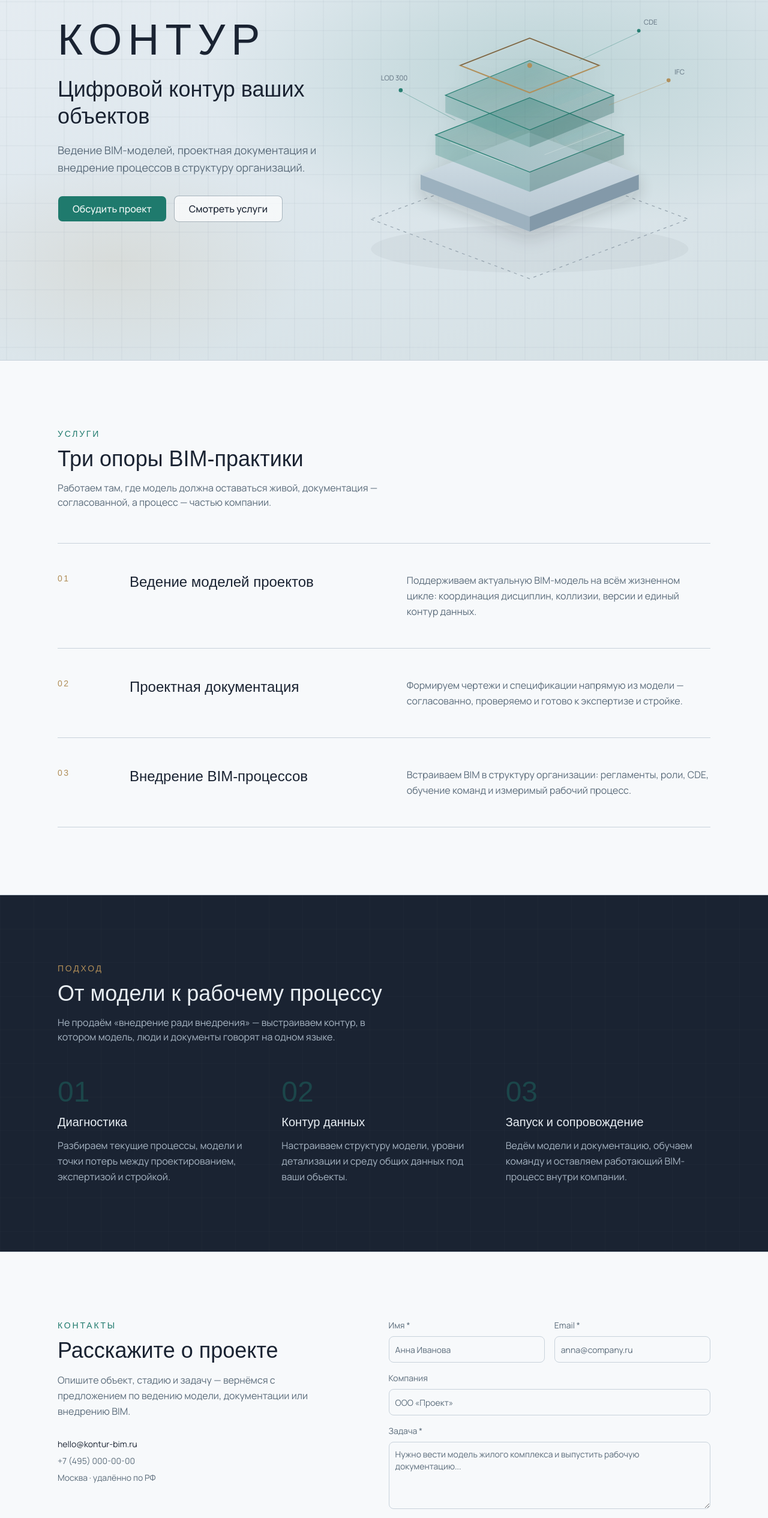
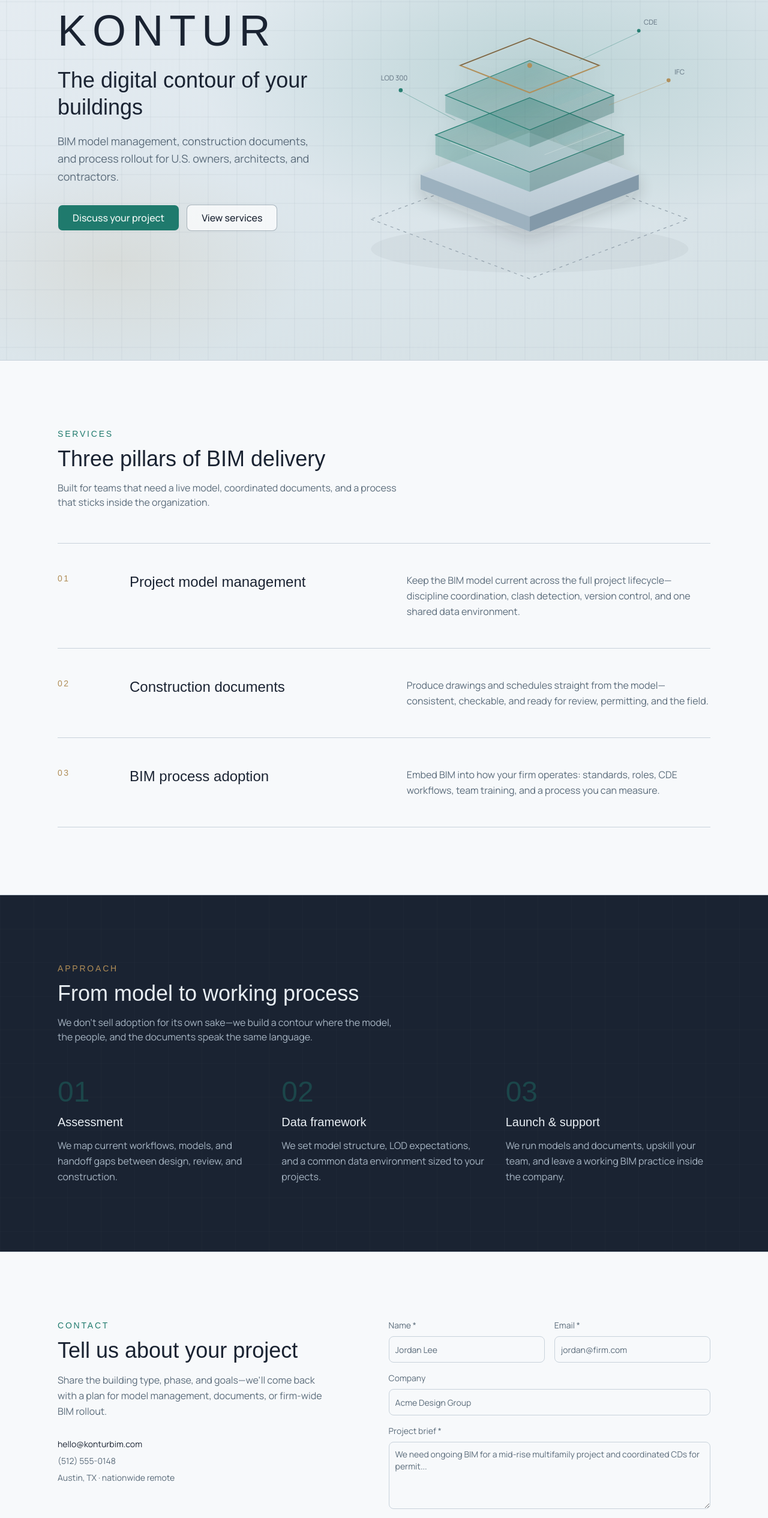
Before and after one commit to laskevich1899/axis, a Next.js app: page / in a window 1280 px wide. Shown: the part 200-2730 px from the top of the page at 60% size. Built offline with nearby package versions, Linux system fonts and the light colour scheme; a web font is replaced by a local one.

Commit message:
Localize KONTUR site to American English
Switch copy, contacts, and metadata to a U.S. market framing
with Latin brand spelling and nationwide remote positioning.

Co-authored-by: nikitakyxta <nikitakyxta@gmail.com>

```diff
--- a/src/app/layout.tsx
+++ b/src/app/layout.tsx
@@ -4,13 +4,13 @@ import "./globals.css";
 
 const manrope = Manrope({
   variable: "--font-manrope",
-  subsets: ["latin", "cyrillic"],
+  subsets: ["latin"],
   display: "swap",
 });
 
 const unbounded = Unbounded({
   variable: "--font-unbounded",
-  subsets: ["latin", "cyrillic"],
+  subsets: ["latin"],
   display: "swap",
 });
 
@@ -20,22 +20,23 @@ const geistMono = Geist_Mono({
 });
 
 export const metadata: Metadata = {
-  title: "КОНТУР — BIM-модели, документация и внедрение процессов",
+  title: "KONTUR — BIM models, construction documents & process adoption",
   description:
-    "BIM-компания КОНТУР: ведение моделей проектов, создание проектной документации и внедрение BIM-процессов в структуру организаций.",
+    "KONTUR is a U.S. BIM firm for project model management, construction documentation, and embedding BIM processes into your organization.",
   keywords: [
     "BIM",
-    "ведение моделей",
-    "проектная документация",
-    "внедрение BIM",
-    "КОНТУР",
+    "VDC",
+    "model management",
+    "construction documents",
+    "BIM adoption",
+    "KONTUR",
   ],
 };
 
 export default function RootLayout({ children }: LayoutProps<"/">) {
   return (
     <html
-      lang="ru"
+      lang="en"
       className={`${manrope.variable} ${unbounded.variable} ${geistMono.variable} h-full`}
     >
       <body className="min-h-full flex flex-col">{children}</body>
--- a/src/app/page.tsx
+++ b/src/app/page.tsx
@@ -6,33 +6,33 @@ import { Reveal } from "@/components/reveal";
 const services = [
   {
     number: "01",
-    title: "Ведение моделей проектов",
-    text: "Поддерживаем актуальную BIM-модель на всём жизненном цикле: координация дисциплин, коллизии, версии и единый контур данных.",
+    title: "Project model management",
+    text: "Keep the BIM model current across the full project lifecycle—discipline coordination, clash detection, version control, and one shared data environment.",
   },
   {
     number: "02",
-    title: "Проектная документация",
-    text: "Формируем чертежи и спецификации напрямую из модели — согласованно, проверяемо и готово к экспертизе и стройке.",
+    title: "Construction documents",
+    text: "Produce drawings and schedules straight from the model—consistent, checkable, and ready for review, permitting, and the field.",
   },
   {
     number: "03",
-    title: "Внедрение BIM-процессов",
-    text: "Встраиваем BIM в структуру организации: регламенты, роли, CDE, обучение команд и измеримый рабочий процесс.",
+    title: "BIM process adoption",
+    text: "Embed BIM into how your firm operates: standards, roles, CDE workflows, team training, and a process you can measure.",
   },
 ];
 
 const steps = [
   {
-    title: "Диагностика",
-    text: "Разбираем текущие процессы, модели и точки потерь между проектированием, экспертизой и стройкой.",
+    title: "Assessment",
+    text: "We map current workflows, models, and handoff gaps between design, review, and construction.",
   },
   {
-    title: "Контур данных",
-    text: "Настраиваем структуру модели, уровни детализации и среду общих данных под ваши объекты.",
+    title: "Data framework",
+    text: "We set model structure, LOD expectations, and a common data environment sized to your projects.",
   },
   {
-    title: "Запуск и сопровождение",
-    text: "Ведём модели и документацию, обучаем команду и оставляем работающий BIM-процесс внутри компании.",
+    title: "Launch & support",
+    text: "We run models and documents, upskill your team, and leave a working BIM practice inside the company.",
   },
 ];
 
@@ -42,21 +42,21 @@ export default function Home() {
       <header className="absolute inset-x-0 top-0 z-20">
         <div className="mx-auto flex max-w-6xl items-center justify-between px-6 py-5 md:px-8">
           <a href="#top" className="font-heading text-lg tracking-[0.18em] text-ink md:text-xl">
-            КОНТУР
+            KONTUR
           </a>
-          <nav className="hidden items-center gap-8 text-sm text-steel md:flex" aria-label="Основная навигация">
+          <nav className="hidden items-center gap-8 text-sm text-steel md:flex" aria-label="Primary">
             <a href="#services" className="transition-colors hover:text-ink">
-              Услуги
+              Services
             </a>
             <a href="#approach" className="transition-colors hover:text-ink">
-              Подход
+              Approach
             </a>
             <a href="#contact" className="transition-colors hover:text-ink">
-              Контакты
+              Contact
             </a>
           </nav>
           <Button render={<a href="#contact" />} nativeButton={false} size="lg" className="h-10 px-4">
-            Связаться
+            Get in touch
           </Button>
         </div>
       </header>
@@ -77,22 +77,23 @@ export default function Home() {
             <div className="max-w-xl">
               <Reveal>
                 <p className="font-heading text-4xl leading-none tracking-[0.14em] text-ink sm:text-5xl md:text-6xl lg:text-7xl">
-                  КОНТУР
+                  KONTUR
                 </p>
               </Reveal>
               <Reveal delayMs={120}>
                 <h1 className="mt-6 max-w-lg font-heading text-2xl leading-tight text-ink sm:text-3xl md:text-4xl">
-                  Цифровой контур ваших объектов
+                  The digital contour of your buildings
                 </h1>
               </Reveal>
               <Reveal delayMs={220}>
                 <p className="mt-5 max-w-md text-base leading-relaxed text-steel md:text-lg">
-                  Ведение BIM-моделей, проектная документация и внедрение процессов в структуру организаций.
+                  BIM model management, construction documents, and process rollout for U.S. owners, architects, and
+                  contractors.
                 </p>
               </Reveal>
               <Reveal delayMs={320} className="mt-8 flex flex-wrap gap-3">
                 <Button render={<a href="#contact" />} nativeButton={false} size="lg" className="h-11 px-6 text-base">
-                  Обсудить проект
+                  Discuss your project
                 </Button>
                 <Button
                   render={<a href="#services" />}
@@ -101,7 +102,7 @@ export default function Home() {
                   size="lg"
                   className="h-11 border-steel/40 bg-white/70 px-6 text-base backdrop-blur-sm"
                 >
-                  Смотреть услуги
+                  View services
                 </Button>
               </Reveal>
             </div>
@@ -110,13 +111,13 @@ export default function Home() {
 
         <section id="services" className="border-t border-border bg-[#f7f9fb]">
           <div className="mx-auto max-w-6xl px-6 py-20 md:px-8 md:py-28">
-            <p className="font-heading text-sm tracking-[0.2em] text-teal uppercase">Услуги</p>
+            <p className="font-heading text-sm tracking-[0.2em] text-teal uppercase">Services</p>
             <h2 className="mt-3 max-w-2xl font-heading text-3xl text-ink md:text-4xl">
-              Три опоры BIM-практики
+              Three pillars of BIM delivery
             </h2>
             <p className="mt-4 max-w-xl text-steel">
-              Работаем там, где модель должна оставаться живой, документация — согласованной, а процесс — частью
-              компании.
+              Built for teams that need a live model, coordinated documents, and a process that sticks inside the
+              organization.
             </p>
 
             <ul className="mt-14 divide-y divide-border border-y border-border">
@@ -145,11 +146,11 @@ export default function Home() {
             aria-hidden
           />
           <div className="relative mx-auto max-w-6xl px-6 py-20 md:px-8 md:py-28">
-            <p className="font-heading text-sm tracking-[0.2em] text-brass uppercase">Подход</p>
-            <h2 className="mt-3 max-w-2xl font-heading text-3xl md:text-4xl">От модели к рабочему процессу</h2>
+            <p className="font-heading text-sm tracking-[0.2em] text-brass uppercase">Approach</p>
+            <h2 className="mt-3 max-w-2xl font-heading text-3xl md:text-4xl">From model to working process</h2>
             <p className="mt-4 max-w-xl text-[#a8b6c4]">
-              Не продаём «внедрение ради внедрения» — выстраиваем контур, в котором модель, люди и документы говорят на
-              одном языке.
+              We don&apos;t sell adoption for its own sake—we build a contour where the model, the people, and the
+              documents speak the same language.
             </p>
 
             <ol className="mt-14 grid gap-10 md:grid-cols-3 md:gap-8">
@@ -167,20 +168,20 @@ export default function Home() {
         <section id="contact" className="border-t border-border bg-[#f7f9fb]">
           <div className="mx-auto grid max-w-6xl gap-12 px-6 py-20 md:grid-cols-[1fr_1.1fr] md:gap-16 md:px-8 md:py-28">
             <div>
-              <p className="font-heading text-sm tracking-[0.2em] text-teal uppercase">Контакты</p>
-              <h2 className="mt-3 font-heading text-3xl text-ink md:text-4xl">Расскажите о проекте</h2>
+              <p className="font-heading text-sm tracking-[0.2em] text-teal uppercase">Contact</p>
+              <h2 className="mt-3 font-heading text-3xl text-ink md:text-4xl">Tell us about your project</h2>
               <p className="mt-4 max-w-md leading-relaxed text-steel">
-                Опишите объект, стадию и задачу — вернёмся с предложением по ведению модели, документации или внедрению
-                BIM.
+                Share the building type, phase, and goals—we&apos;ll come back with a plan for model management,
+                documents, or firm-wide BIM rollout.
               </p>
               <div className="mt-8 space-y-2 text-sm text-steel">
                 <p>
-                  <a className="text-ink underline-offset-4 hover:underline" href="mailto:hello@kontur-bim.ru">
-                    hello@kontur-bim.ru
+                  <a className="text-ink underline-offset-4 hover:underline" href="mailto:hello@konturbim.com">
+                    hello@konturbim.com
                   </a>
                 </p>
-                <p>+7 (495) 000-00-00</p>
-                <p>Москва · удалённо по РФ</p>
+                <p>(512) 555-0148</p>
+                <p>Austin, TX · nationwide remote</p>
               </div>
             </div>
             <ContactForm />
@@ -190,8 +191,8 @@ export default function Home() {
 
       <footer className="border-t border-border bg-mist">
         <div className="mx-auto flex max-w-6xl flex-col gap-4 px-6 py-8 text-sm text-steel md:flex-row md:items-center md:justify-between md:px-8">
-          <p className="font-heading tracking-[0.16em] text-ink">КОНТУР</p>
-          <p>BIM-модели · документация · внедрение процессов</p>
+          <p className="font-heading tracking-[0.16em] text-ink">KONTUR</p>
+          <p>BIM models · construction documents · process adoption</p>
           <p>© {new Date().getFullYear()}</p>
         </div>
       </footer>
--- a/src/components/bim-hero-visual.tsx
+++ b/src/components/bim-hero-visual.tsx
@@ -27,7 +27,7 @@ export function BimHeroVisual() {
       viewBox="0 0 960 720"
       className="h-full w-full"
       role="img"
-      aria-label="Изометрическая BIM-модель здания с цифровыми слоями"
+      aria-label="Isometric BIM building model with digital layers"
     >
       <defs>
         <linearGradient id="glass" x1="0%" y1="0%" x2="100%" y2="100%">
--- a/src/components/contact-form.tsx
+++ b/src/components/contact-form.tsx
@@ -22,7 +22,7 @@ export function ContactForm() {
 
     if (!name || !email || !request) {
       setStatus("error");
-      setMessage("Заполните имя, email и кратко опишите задачу.");
+      setMessage("Please enter your name, email, and a short project description.");
       return;
     }
 
@@ -35,7 +35,7 @@ export function ContactForm() {
     form.reset();
     setStatus("success");
     setMessage(
-      `Спасибо, ${name}${company ? ` (${company})` : ""}. Мы свяжемся с вами по ${email} в ближайшее время.`,
+      `Thanks, ${name}${company ? ` (${company})` : ""}. We'll reach out at ${email} shortly.`,
     );
   }
 
@@ -43,11 +43,11 @@ export function ContactForm() {
     <form onSubmit={handleSubmit} className="flex flex-col gap-4" noValidate>
       <div className="grid gap-4 sm:grid-cols-2">
         <label className="flex flex-col gap-2 text-sm text-steel">
-          Имя *
+          Name *
           <Input
             name="name"
             autoComplete="name"
-            placeholder="Анна Иванова"
+            placeholder="Jordan Lee"
             className="h-11"
             disabled={status === "loading"}
           />
@@ -58,28 +58,28 @@ export function ContactForm() {
             name="email"
             type="email"
             autoComplete="email"
-            placeholder="anna@company.ru"
+            placeholder="jordan@firm.com"
             className="h-11"
             disabled={status === "loading"}
           />
         </label>
       </div>
       <label className="flex flex-col gap-2 text-sm text-steel">
-        Компания
+        Company
         <Input
           name="company"
           autoComplete="organization"
-          placeholder="ООО «Проект»"
+          placeholder="Acme Design Group"
           className="h-11"
           disabled={status === "loading"}
         />
       </label>
       <label className="flex flex-col gap-2 text-sm text-steel">
-        Задача *
+        Project brief *
         <Textarea
           name="request"
           rows={4}
-          placeholder="Нужно вести модель жилого комплекса и выпустить рабочую документацию..."
+          placeholder="We need ongoing BIM for a mid-rise multifamily project and coordinated CDs for permit..."
           className="min-h-28 py-2.5"
           disabled={status === "loading"}
         />
@@ -87,7 +87,7 @@ export function ContactForm() {
 
       <div className="flex flex-col gap-3 sm:flex-row sm:items-center">
         <Button type="submit" size="lg" className="h-11 px-6 text-base" disabled={status === "loading"}>
-          {status === "loading" ? "Отправляем…" : "Отправить заявку"}
+          {status === "loading" ? "Sending…" : "Send message"}
         </Button>
         {status === "success" && (
           <p className="text-sm text-teal-deep" role="status">
```
Also changed, not shown: 1 other file (tests, documents, lock files or other folders).
